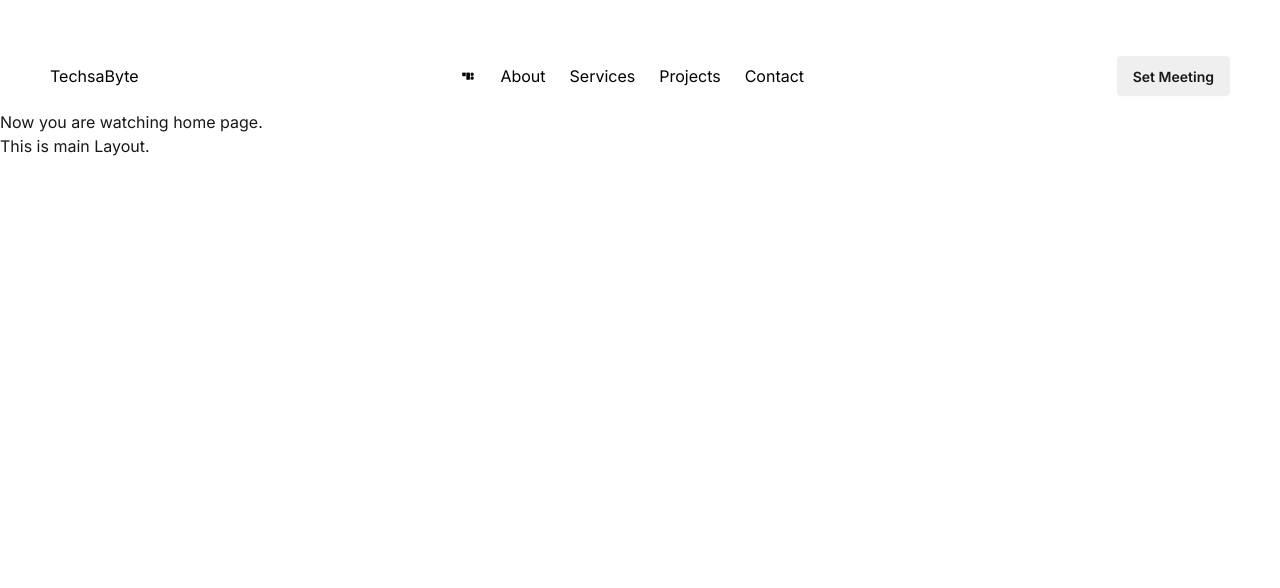
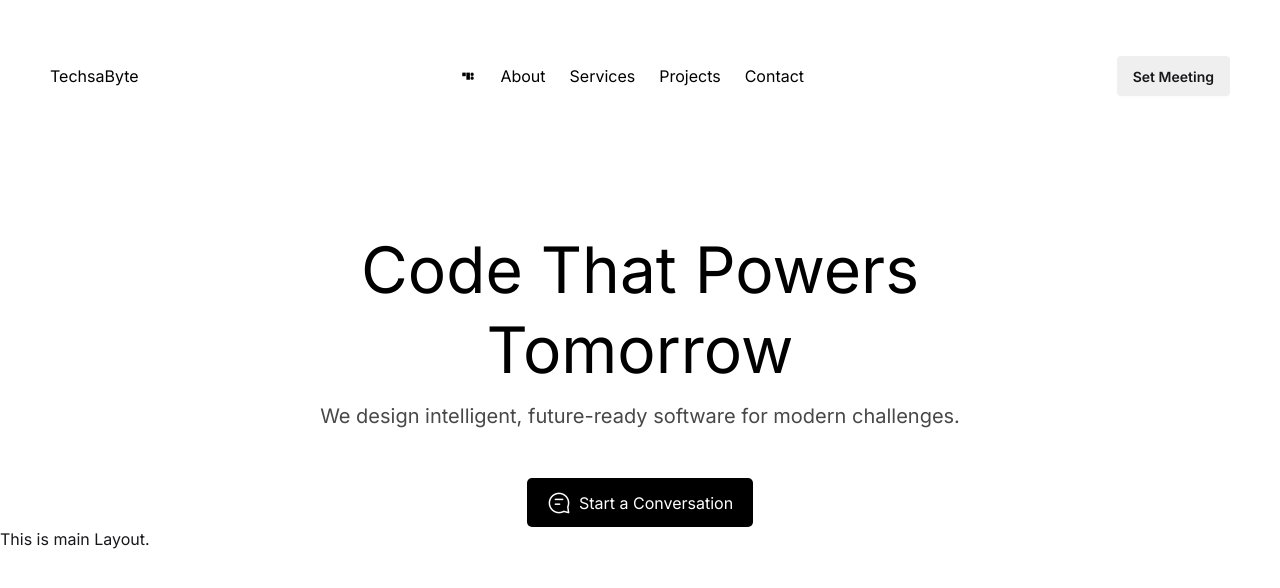
Before and after one commit to kousar-21/texabyte, a React (Vite) app: page / in a window 1280 px wide. Shown: the top 588 px of the page. Built offline with nearby package versions, Linux system fonts and the light colour scheme.

Commit message:
adding hero section part

```diff
--- /dev/null
+++ b/src/Components/Hero/Hero.jsx
@@ -0,0 +1,39 @@
+import React from "react";
+import white from "../../assets/hero_page/message_white.png";
+import black from "../../assets/hero_page/message_black.png";
+
+const Hero = () => {
+  return (
+    <div className="text-center mt-[80px] sm:mt-[100px] lg:mt-[120px] px-4">
+      <h1 className="text-3xl sm:text-5xl lg:text-[64px] text-black leading-tight">
+        Code That Powers
+        <br /> Tomorrow
+      </h1>
+
+      <p className="text-base sm:text-lg lg:text-xl text-[#484848] pt-3 max-w-2xl mx-auto">
+        We design intelligent, future-ready software for modern challenges.
+      </p>
+
+      <div className="flex justify-center items-center mt-8 sm:mt-10 lg:mt-12">
+        <button
+          className="bg-black hover:bg-[#00000020] rounded-[5px] flex items-center text-white hover:text-black text-sm sm:text-base py-2 sm:py-[12.5px] px-4 sm:px-[20px] group"
+        >
+          {/* White Icon by default, Black on hover */}
+          <img
+            className="size-5 sm:size-6 mr-2 group-hover:hidden"
+            src={white}
+            alt="message-icon"
+          />
+          <img
+            className="size-5 sm:size-6 mr-2 hidden group-hover:block"
+            src={black}
+            alt="message-icon"
+          />
+          Start a Conversation
+        </button>
+      </div>
+    </div>
+  );
+};
+
+export default Hero;
--- a/src/Components/Navbar/Navbar.jsx
+++ b/src/Components/Navbar/Navbar.jsx
@@ -34,7 +34,7 @@ const Navbar = () => {
                 </ul>
             </div>
             <div className="navbar-end">
-                <a className="btn bg-[#00000010] border-none hover:bg-gray-300">Set Meeting</a>
+                <a href='https://www.whatsapp.com/?lang=en' target="_blank" className="btn bg-[#00000010] border-none hover:bg-gray-300">Set Meeting</a>
             </div>
         </div>
     );
--- a/src/Pages/Home/Home.jsx
+++ b/src/Pages/Home/Home.jsx
@@ -1,9 +1,10 @@
 import React from 'react';
+import Hero from '../../Components/Hero/Hero';
 
 const Home = () => {
     return (
         <div>
-            Now you are watching home page.
+            <Hero></Hero>
         </div>
     );
 };
```
